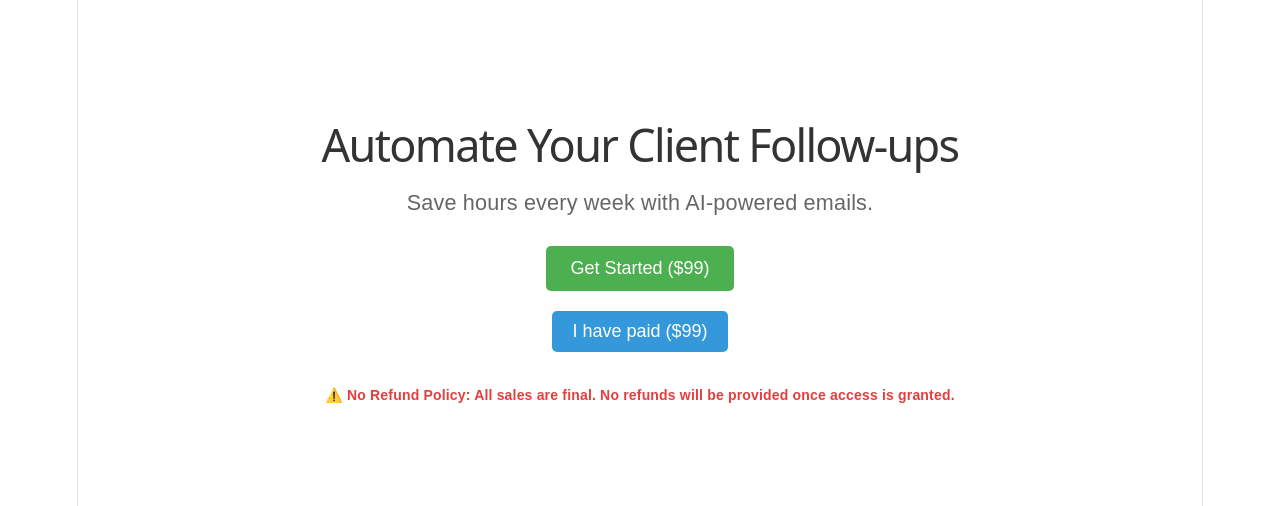
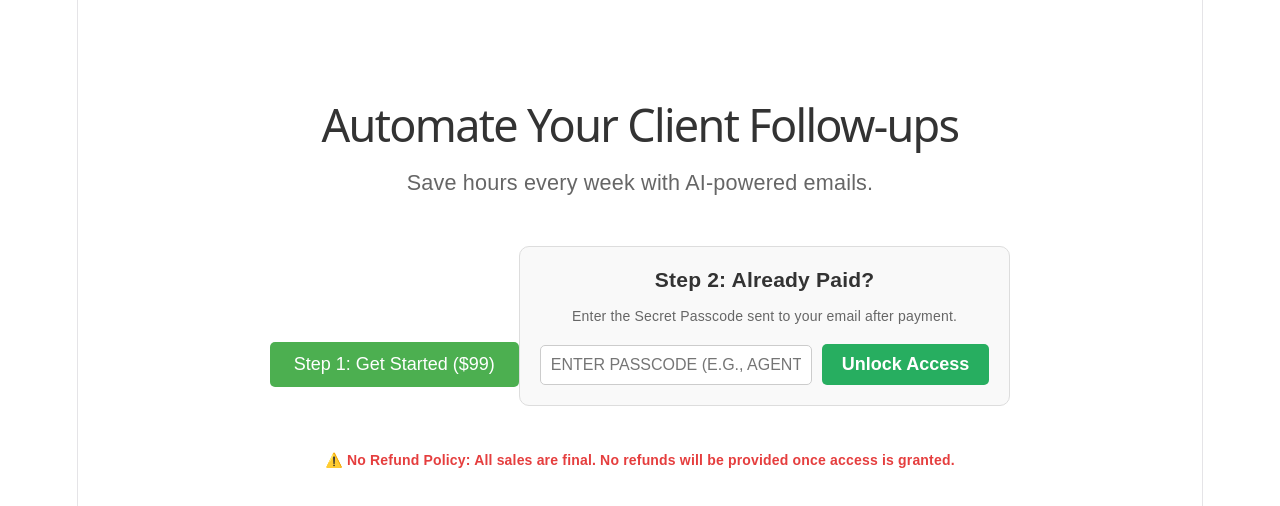
Before and after one commit to sumansingharoy402/agentassitant_ai, a React (Vite) app: page / in a window 1280 px wide. Shown: the top 506 px of the page. Built offline with nearby package versions, Linux system fonts and the light colour scheme.

Commit message:
removed supabase and added passcode security

```diff
--- a/src/App.jsx
+++ b/src/App.jsx
@@ -1,49 +1,20 @@
 import { BrowserRouter as Router, Routes, Route } from 'react-router-dom';
 import Dashboard from './dashboard';
 import Admin from './Admin';
-import { createClient } from '@supabase/supabase-js';
-import { useState, useEffect } from 'react';
+import { useState } from 'react';
 
-// ১. Supabase কানেকশন
-const supabaseUrl = 'https://wbhyimvwcflbnfgmlibr.supabase.co';
-const supabaseKey = 'sb_publishable_cGmtLQGIo6n--rYqElY96Q_UbyHUcpv';
-const supabase = createClient(supabaseUrl, supabaseKey);
+// 🚨 ১. আপনার সিক্রেট পাসওয়ার্ড (এটি আপনি পরিবর্তন করতে পারেন)
+const SECRET_PASSCODE = "AGENT99";
 
-// ২. Protected Route (এখানেই ব্লক চেক করা হচ্ছে)
+// 🚨 ২. সিকিউরিটি গার্ড (পাসওয়ার্ড ছাড়া ঢোকা যাবে না)
 const ProtectedRoute = ({ children }) => {
-  const [loading, setLoading] = useState(true);
-  const [hasAccess, setHasAccess] = useState(false);
-
-  useEffect(() => {
-    const checkAccess = async () => {
-      const userEmail = localStorage.getItem('user_email');
-      if (!userEmail) {
-        setLoading(false);
-        return;
-      }
-
-      const { data } = await supabase
-        .from('users')
-        .select('is_paid, is_blocked')
-        .eq('email', userEmail)
-        .single();
-
-      // যদি ইউজার পেইড হয় এবং ব্লকড না থাকে, তবেই ড্যাশবোর্ডে ঢুকতে পারবে
-      if (data && data.is_paid && !data.is_blocked) {
-        setHasAccess(true);
-      }
-      setLoading(false);
-    };
-    checkAccess();
-  }, []);
-
-  if (loading) return <div style={{ textAlign: 'center', marginTop: '100px' }}>Checking access...</div>;
+  const hasAccess = localStorage.getItem('has_access') === 'true';
 
   if (!hasAccess) {
     return (
       <div style={{ textAlign: 'center', marginTop: '100px', fontFamily: 'Arial, sans-serif' }}>
-        <h2>🚫 Access Denied</h2>
-        <p>Your access is blocked or payment is not completed.</p>
+        <h2>🔒 Access Restricted</h2>
+        <p>You do not have access. Please complete your payment and enter the passcode.</p>
         <a href="/" style={{ color: '#3498db' }}>Go to Home</a>
       </div>
     );
@@ -51,77 +22,54 @@ const ProtectedRoute = ({ children }) => {
   return children;
 };
 
-// ৩. ল্যান্ডিং পেজ
+// 🚨 ৩. ল্যান্ডিং পেজ (পাসওয়ার্ড দেওয়ার অপশন সহ)
 function LandingPage() {
-  const [email, setEmail] = useState('');
-  const [showEmailInput, setShowEmailInput] = useState(false);
+  const [passcode, setPasscode] = useState('');
+  const [error, setError] = useState('');
 
-  const handlePaidClick = () => {
-    setShowEmailInput(true);
-  };
-
-  const handleEmailSubmit = async () => {
-    if (!email) {
-      alert("Please enter your email.");
-      return;
-    }
-
-    const { error } = await supabase
-      .from('users')
-      .upsert({ email: email, is_paid: true, is_blocked: false });
-
-    if (error) {
-      alert("Error: " + error.message);
+  const handleUnlock = () => {
+    if (passcode.toUpperCase() === SECRET_PASSCODE) {
+      localStorage.setItem('has_access', 'true');
+      window.location.href = '/dashboard'; // পাসওয়ার্ড সঠিক হলে ড্যাশবোর্ডে যাবে
     } else {
-      localStorage.setItem('user_email', email);
-      window.location.href = '/dashboard';
+      setError("Invalid passcode. Please check the email/message we sent you.");
     }
   };
 
   return (
-    <div style={{ textAlign: 'center', marginTop: '100px', fontFamily: 'Arial, sans-serif' }}>
+    <div style={{ textAlign: 'center', marginTop: '80px', fontFamily: 'Arial, sans-serif' }}>
       <h1 style={{ fontSize: '2.5rem', color: '#333' }}>Automate Your Client Follow-ups</h1>
       <p style={{ fontSize: '1.2rem', color: '#666', marginBottom: '30px' }}>
         Save hours every week with AI-powered emails.
       </p>
 
       <a href="https://www.paypal.com/paypalme/Sumansingharoy/99" target="_blank" rel="noreferrer">
-        <button style={{ padding: '12px 24px', fontSize: '1rem', backgroundColor: '#4CAF50', color: 'white', border: 'none', borderRadius: '5px', cursor: 'pointer' }}>
-          Get Started ($99)
+        <button style={{ padding: '12px 24px', fontSize: '1rem', backgroundColor: '#4CAF50', color: 'white', border: 'none', borderRadius: '5px', cursor: 'pointer', marginBottom: '20px' }}>
+          Step 1: Get Started ($99)
         </button>
       </a>
 
-      <div style={{ marginTop: '20px' }}>
-        {!showEmailInput ? (
-          <button
-            onClick={handlePaidClick}
-            style={{ padding: '10px 20px', fontSize: '1rem', backgroundColor: '#3498db', color: 'white', border: 'none', borderRadius: '5px', cursor: 'pointer' }}
-          >
-            I have paid ($99)
-          </button>
-        ) : (
-          <div style={{ marginTop: '20px' }}>
+      <div style={{ marginTop: '20px', padding: '20px', border: '1px solid #ddd', borderRadius: '10px', display: 'inline-block', backgroundColor: '#f9f9f9' }}>
+        <h3 style={{ margin: '0 0 10px 0', color: '#333' }}>Step 2: Already Paid?</h3>
+        <p style={{ fontSize: '14px', color: '#666', marginBottom: '15px' }}>Enter the Secret Passcode sent to your email after payment.</p>
         <input
-              type="email"
-              placeholder="Enter your email"
-              value={email}
-              onChange={(e) => setEmail(e.target.value)}
-              style={{ padding: '10px', fontSize: '16px', width: '250px', marginRight: '10px', border: '1px solid #ccc', borderRadius: '5px' }}
+          type="text"
+          placeholder="Enter Passcode (e.g., AGENT99)"
+          value={passcode}
+          onChange={(e) => setPasscode(e.target.value)}
+          style={{ padding: '10px', fontSize: '16px', width: '250px', marginRight: '10px', border: '1px solid #ccc', borderRadius: '5px', textAlign: 'center', textTransform: 'uppercase' }}
         />
         <button
-              onClick={handleEmailSubmit}
-              style={{ padding: '10px 20px', fontSize: '1rem', backgroundColor: '#27ae60', color: 'white', border: 'none', borderRadius: '5px', cursor: 'pointer' }}
+          onClick={handleUnlock}
+          style={{ padding: '10px 20px', fontSize: '1rem', backgroundColor: '#27ae60', color: 'white', border: 'none', borderRadius: '5px', cursor: 'pointer', fontWeight: 'bold' }}
         >
-              Activate
+          Unlock Access
         </button>
-          </div>
-        )}
-
-        {/* No Refund Policy Notice */}
-        <div style={{ marginTop: '30px', fontSize: '14px', color: '#e53e3e', fontWeight: 'bold' }}>
-          <p>⚠️ No Refund Policy: All sales are final. No refunds will be provided once access is granted.</p>
+        {error && <p style={{ color: 'red', marginTop: '10px', fontSize: '14px' }}>{error}</p>}
       </div>
 
+      <div style={{ marginTop: '40px', fontSize: '14px', color: '#e53e3e', fontWeight: 'bold' }}>
+        <p>⚠️ No Refund Policy: All sales are final. No refunds will be provided once access is granted.</p>
       </div>
     </div>
   );
```
Also changed, not shown: src/dashboard.jsx (+4 -27 lines). Lines whose indentation alone changed are shown as unchanged.
